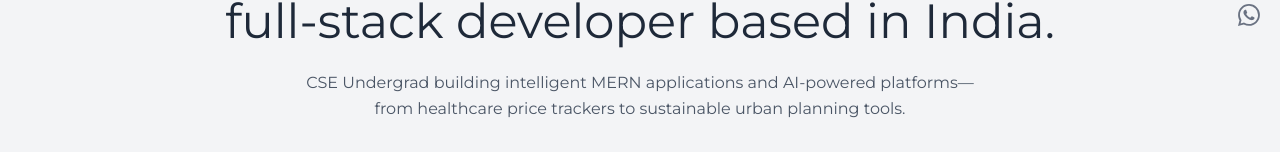
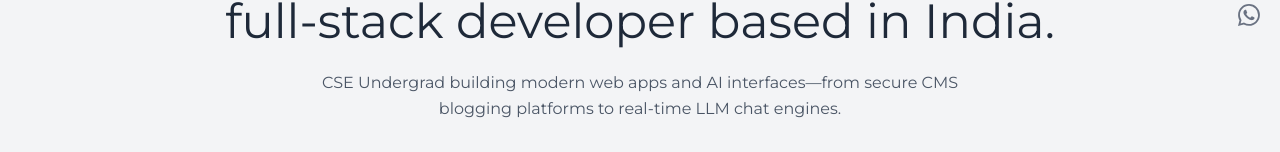
Before and after one commit to yasirrajput4/portfolio, a React (Vite) app: page / in a window 1280 px wide. Shown: the part 460-612 px from the top of the page. Built offline with nearby package versions, Linux system fonts and the light colour scheme; no server answers.

Commit message:
chore: hero heading chnage

```diff
--- a/src/components/Hero.jsx
+++ b/src/components/Hero.jsx
@@ -27,9 +27,8 @@ const Hero = () => {
       </h2>
 
       <p className="text-gray-600 dark:text-gray-400 mt-4 max-w-md sm:max-w-xl md:max-w-2xl text-sm sm:text-base leading-relaxed">
-        CSE Undergrad building intelligent MERN applications and AI-powered
-        platforms—from healthcare price trackers to sustainable urban planning
-        tools.
+        CSE Undergrad building modern web apps and AI interfaces—from secure CMS
+        blogging platforms to real-time LLM chat engines.
       </p>
 
       {/* Buttons */}
```
